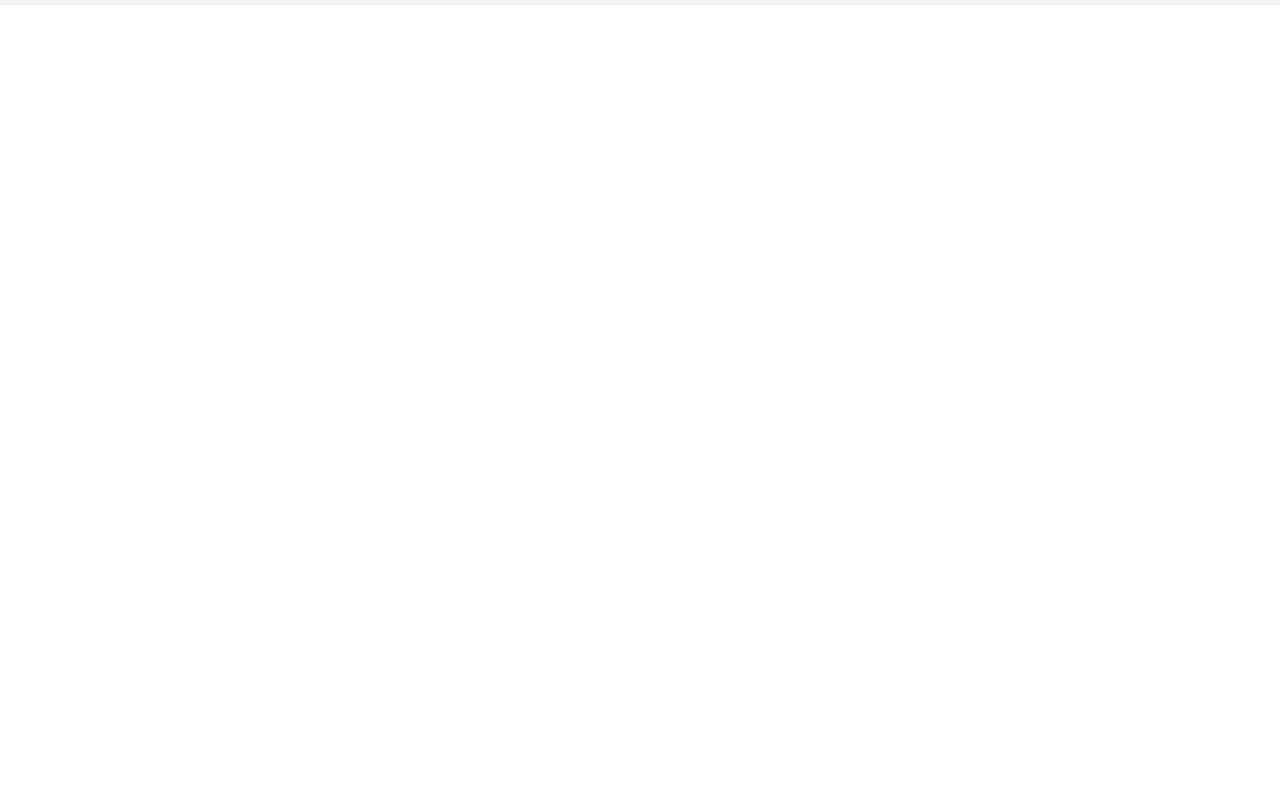
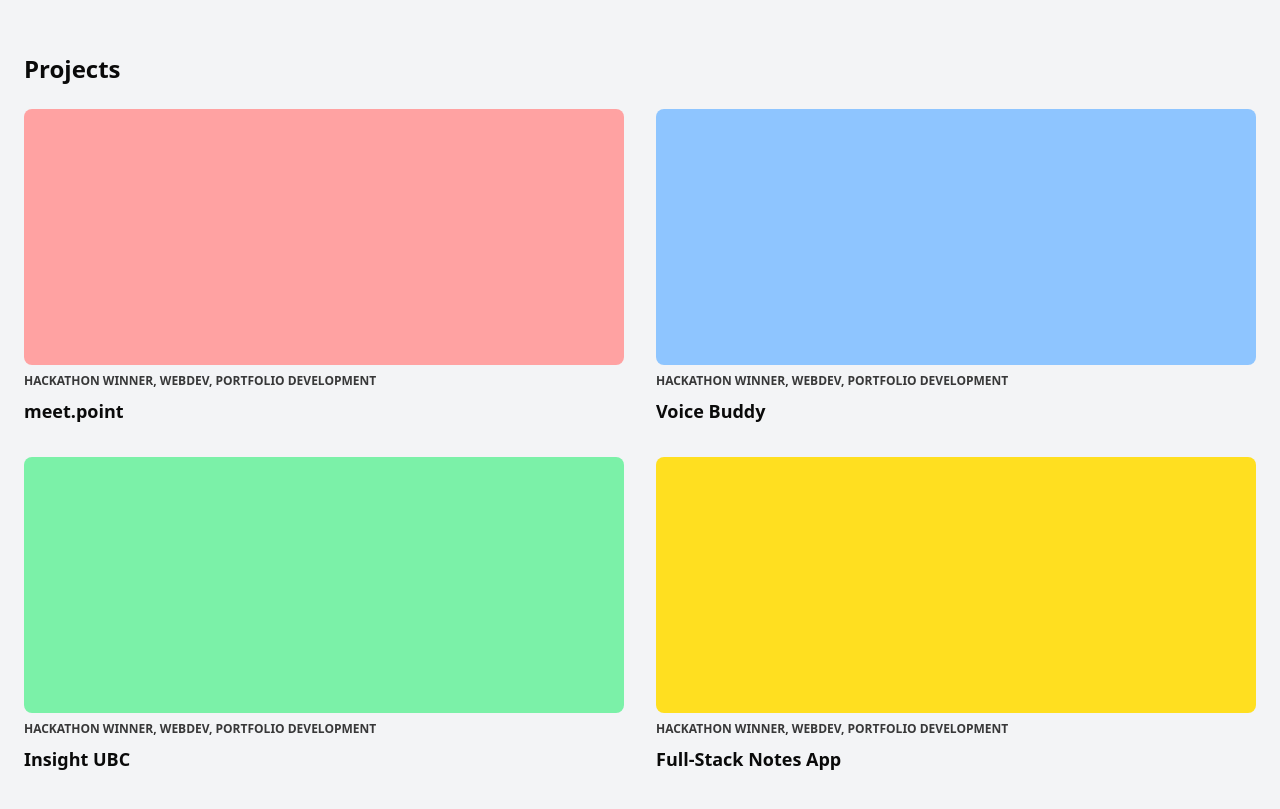
Before and after one commit to gracetownland/Portfolio, a React (Vite) app in the folder portfolio/: page / in a window 1280 px wide. Shown: the part 2300-3109 px from the top of the page. Before the commit the page ends 2305 px from the top, so only its background shows below. Built offline with nearby package versions, Linux system fonts and the light colour scheme.

Commit message:
added projects

```diff
--- a/portfolio/src/App.tsx
+++ b/portfolio/src/App.tsx
@@ -3,6 +3,7 @@ import Navbar from "./Navbar";
 import HeroSection from "./HeroSection";
 import AboutMe from "./AboutMe";
 import SkillPage from "./SkillPage";
+import ProjectsSection from "./ProjectSection";
 import "./index.css"; // Add styling
 
 const App: React.FC = () => {
@@ -12,6 +13,7 @@ const App: React.FC = () => {
       <HeroSection />
     <AboutMe />
     <SkillPage />
+    <ProjectsSection />
     </div>
   );
 };
--- /dev/null
+++ b/portfolio/src/ProjectCard.tsx
@@ -0,0 +1,31 @@
+import React from "react";
+
+interface ProjectCardProps {
+  title: string;
+  description: string;
+  bgColor: string;
+  link: string; // New prop for project link
+}
+
+const ProjectCard: React.FC<ProjectCardProps> = ({ title, description, bgColor, link }) => {
+  return (
+    <a
+      href={link}
+      target="_blank"
+      rel="noopener noreferrer"
+      className="flex flex-col space-y-2 group cursor-pointer transition-all duration-300"
+    >
+      <div
+        className={`w-full h-64 ${bgColor} rounded-lg transition-transform duration-300 transform group-hover:scale-105 group-hover:shadow-lg`}
+      ></div>
+      <p className="text-xs font-semibold uppercase opacity-80 transition-opacity duration-300 group-hover:opacity-100">
+        {description}
+      </p>
+      <h3 className="text-lg font-bold transition-colors duration-300 group-hover:text-blue-500">
+        {title}
+      </h3>
+    </a>
+  );
+};
+
+export default ProjectCard;
--- /dev/null
+++ b/portfolio/src/ProjectSection.tsx
@@ -0,0 +1,24 @@
+import React from "react";
+import ProjectCard from "./ProjectCard";
+
+const projects = [
+  { title: "meet.point", description: "HACKATHON WINNER, WEBDEV, PORTFOLIO DEVELOPMENT", bgColor: "bg-red-300", link: "https://devpost.com/software/meet-point" },
+  { title: "Voice Buddy", description: "HACKATHON WINNER, WEBDEV, PORTFOLIO DEVELOPMENT", bgColor: "bg-blue-300", link: "https://devpost.com/software/voice-buddy" },
+  { title: "Insight UBC", description: "HACKATHON WINNER, WEBDEV, PORTFOLIO DEVELOPMENT", bgColor: "bg-green-300", link: "https://www.youtube.com/watch?v=G9npJh7CKtE" },
+  { title: "Full-Stack Notes App", description: "HACKATHON WINNER, WEBDEV, PORTFOLIO DEVELOPMENT", bgColor: "bg-yellow-300", link: "https://github.com/gracetownland/Note-App" }
+];
+
+const ProjectsSection: React.FC = () => {
+  return (
+    <section className="px-6 py-12">
+      <h2 className="text-2xl font-bold mb-6">Projects</h2>
+      <div className="grid grid-cols-1 md:grid-cols-2 gap-8">
+        {projects.map((project, index) => (
+          <ProjectCard key={index} {...project} />
+        ))}
+      </div>
+    </section>
+  );
+};
+
+export default ProjectsSection;
--- a/portfolio/src/Skill.tsx
+++ b/portfolio/src/Skill.tsx
@@ -9,10 +9,12 @@ interface SkillProps {
 const Skill: React.FC<SkillProps> = ({ icon, name, borderColor }) => {
   return (
     <div
-      className={`flex items-center space-x-2 px-4 py-2 border-2 rounded-lg shadow-sm ${borderColor}`}
+      className={`flex items-center space-x-2 px-4 py-2 border-2 rounded-lg shadow-sm transition-all duration-300 transform hover:scale-105 hover:shadow-lg ${borderColor}`}
     >
-      <img src={icon} alt={name} className="w-6 h-6" />
-      <span className="font-bold">{name}</span>
+      <img src={icon} alt={name} className="w-6 h-6 transition-transform duration-300 hover:rotate-12" />
+      <span className="font-bold transition-colors duration-300 hover:text-orange-500">
+        {name}
+      </span>
     </div>
   );
 };
```
